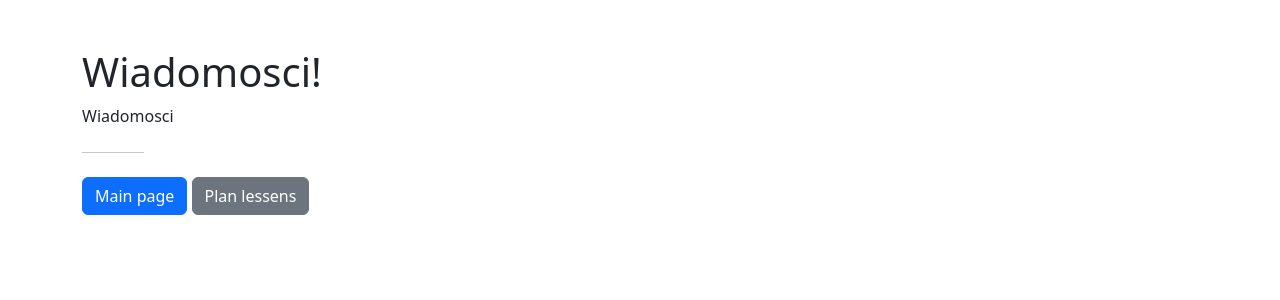
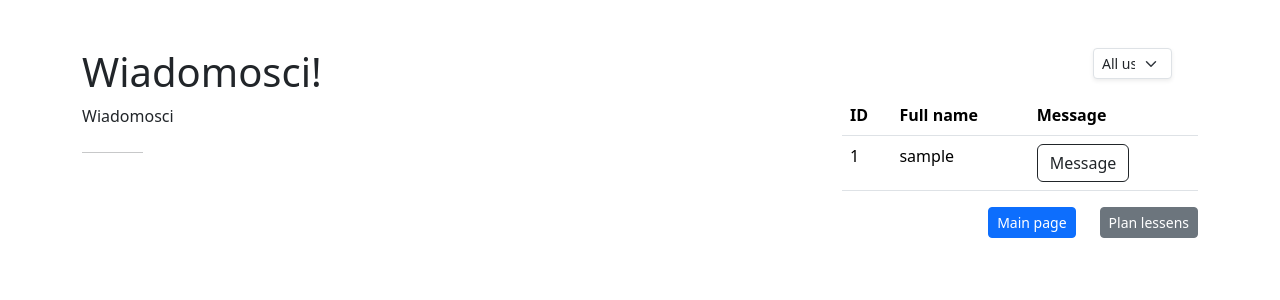
Before and after one commit to x8vlad/dziennik, a PHP site: page /messages.tpl.php in a window 1280 px wide. Shown: the part 56-356 px from the top of the page. Run offline with PHP 8.4, Linux system fonts and the light colour scheme; tables that the repository leaves empty or names only in its code hold one stand-in row (values such as "Sample post").

Commit message:
Do a list whole people to msg

```diff
--- a/controllers/table-usersAJAX.php
+++ b/controllers/table-usersAJAX.php
@@ -1 +1,31 @@
 <?php
+include_once(__DIR__ . '/../config/config.php');
+include_once('../classes/Dbh.classes.php');
+
+if (isset($_POST['userOption'])) {
+    $select_option = $_POST['userOption'];
+}else{
+    $select_option = '*';
+}
+
+
+    //SELECT * FROM `users` WHERE role = ..
+    if ($select_option == "*") {
+        $query = "SELECT id,login FROM `users` ORDER BY id ASC";
+        $stmt = Dbh::getInstance()->connect()->prepare($query);
+        $stmt->execute();
+    } else {
+        $query = "SELECT id,login FROM `users` WHERE role = :users ORDER BY id ASC";
+        $stmt = Dbh::getInstance()->connect()->prepare($query);
+        $stmt->bindValue(":users", $select_option);
+        $stmt->execute();
+    }
+
+    $result = $stmt;
+    while ($row = $result->fetch(PDO::FETCH_ASSOC)) {
+        echo '<tr>';
+        echo '<td>' . $row['id'] . '</td>';
+        echo '<td>' . $row['login'] . '</td>';
+        echo '<td><button class="btn btn-outline-dark editBtn me-2" data-id="' . $row['id'] . '">Message</button></td>';
+        echo '</tr>';
+    }
--- a/view/messages.tpl.php
+++ b/view/messages.tpl.php
@@ -4,14 +4,41 @@
 ?>
 
 <div class="container my-5">
+    <div class="row">
+        <!-- Левая колонка с контентом -->
+        <div class="col-lg-8">
             <h1>Wiadomosci!</h1>
-      <div class="col-lg-8 px-0">
             <p>Wiadomosci</p>
+            <hr class="col-1 my-4">
+        </div>
 
-        <hr class="col-1 my-4">
+        <!-- Правая колонка с селектом и кнопками -->
+        <div class="col-lg-4">
+            <div class="d-flex flex-column align-items-end">
+              <form action="table-usersAJAX.php" method="POST">
+                <select name="userOption" class="form-select form-select-sm shadow-sm mb-3 w-75" aria-label="Message filter">
+                    <option value="*">All users</option>
+                    <option value="student">Students</option>
+                    <option value="teacher">Teachers</option>
+                </select>
+              </form>
+                <table class="table" id="tableBlock">
+                  <tr>
+                    <th>ID</th>
+                    <th>Full name</th>
+                    <th>Message</th>
+                  </tr>
+                  <tbody id="table-body">
+                    <?php require_once(controller('table-usersAJAX.php'));?>                  </tbody>
+              </table>
 
-        <a href="main.tpl.php" class="btn btn-primary">Main page</a>
-        <a href="planLessens.tpl.php" class="btn btn-secondary">Plan lessens</a>
+                <div class="d-flex gap-4">
+                    <a href="main.tpl.php" class="btn btn-primary btn-sm">Main page</a>
+                    <a href="planLessens.tpl.php" class="btn btn-secondary btn-sm">Plan lessens</a>
                 </div>
             </div>
+        </div>
+    </div>
+</div>
+
 <?php include_once(view('footer.php')); ?>
```
Also changed, not shown: test.php (+11 -3 lines). Lines whose indentation alone changed are shown as unchanged.
